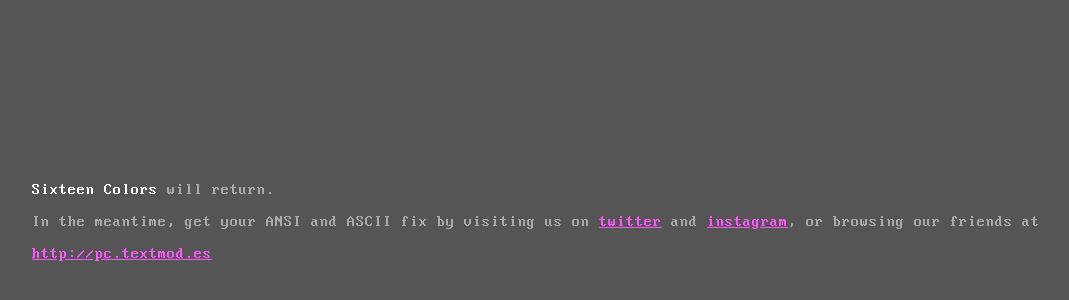
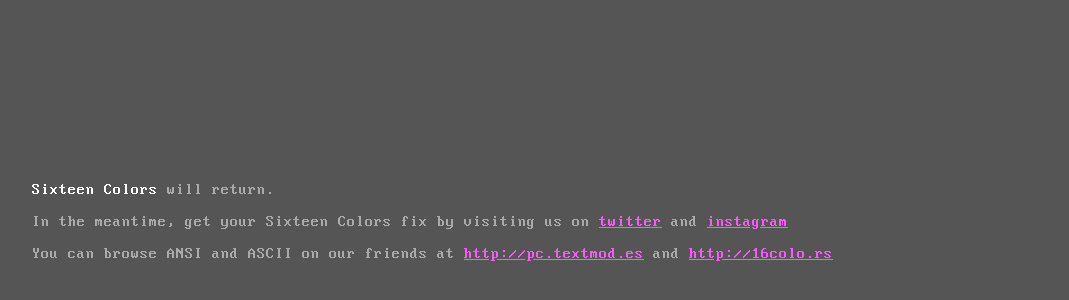
Before and after one commit to sixteencolors/sixteencolors-page, a plain HTML site: page index.html in a window 1280 px wide. Shown: the part 178-478 px from the top of the page, without its empty margins (96-1165 px from the left). Drawn offline with Linux system fonts and the light colour scheme.

Commit message:
Add 16colo.rs to references

```diff
--- a/index.html
+++ b/index.html
@@ -16,7 +16,8 @@
     <!-- <script src="js/scripts.js"></script> -->
     <div id="main">
         <strong>Sixteen Colors</strong> will return.<br/>
-        In the meantime, get your ANSI and ASCII fix by visiting us on <a href="http://www.twitter.com/sixteencolors">twitter</a> and <a href="https://www.instagram.com/sixteen_colors/">instagram</a>, or browsing our friends at <a href="http://pc.textmod.es">http://pc.textmod.es</a>
+        In the meantime, get your Sixteen Colors fix by visiting us on <a href="http://www.twitter.com/sixteencolors">twitter</a> and <a href="https://www.instagram.com/sixteen_colors/">instagram</a><br />
+        You can browse ANSI and ASCII on our friends at <a href="http://pc.textmod.es">http://pc.textmod.es</a> and <a href="http://16colo.rs">http://16colo.rs</a>
     </div>
 </body>
 </html>
```
